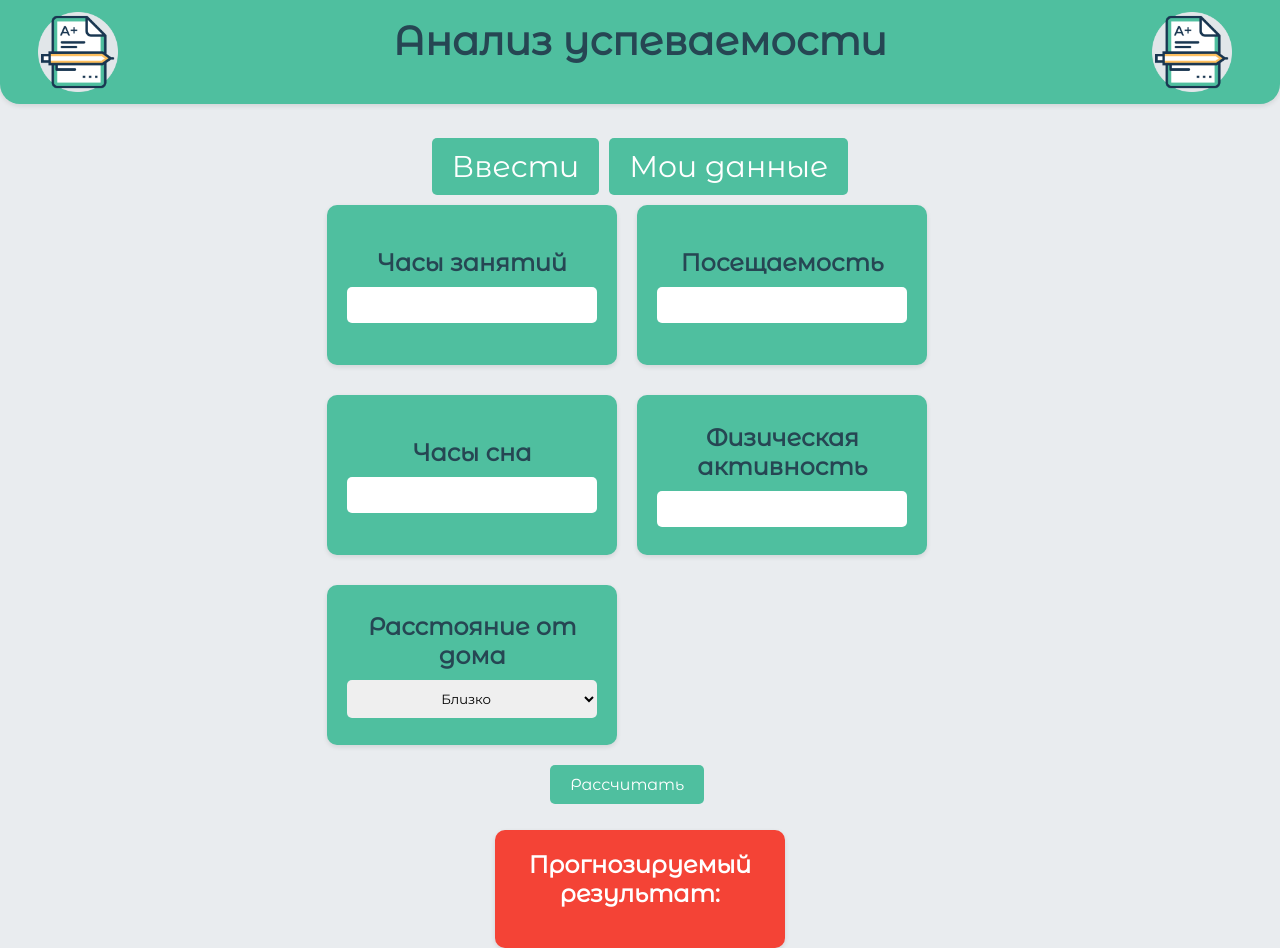
After one commit to DeOwl/hakaton, a Django app: page /user/ in a window 1280 px wide. The commit adds this page. Run offline with Django 5.2, Linux system fonts and the light colour scheme.

Commit message:
html_fix

```diff
--- a/main_app/views.py
+++ b/main_app/views.py
@@ -27,3 +27,24 @@ def ratePrediction(request):
     data = {'data':{'PredictedRating':PredictedRating, 'attendance':attendance, 'hours_studied':hours_studied, 'sleep_hours':sleep_hours,
     'physical_activity':physical_activity, 'home_distance':home_distance}}
     return render(request, 'neural_predict_page.html', data)
+
+def user_ratePrediction(request):
+    attendance = request.GET.get('attendance','')
+    print(attendance)
+    hours_studied = request.GET.get('hours_studied','')
+    print(hours_studied)
+    sleep_hours = request.GET.get('sleep_hours','')
+    print(sleep_hours)
+    physical_activity = request.GET.get('physical_activity','')
+    print(physical_activity)
+    home_distance = request.GET.get('home_distance','')
+    print(home_distance)
+    if attendance != "" and hours_studied != "" and sleep_hours != "" and physical_activity != "" and home_distance != "":
+
+        PredictedRating = neuralCalc(attendance, hours_studied, sleep_hours,
+        physical_activity, home_distance)
+    else:
+        PredictedRating = ""
+    data = {'data':{'PredictedRating':PredictedRating, 'attendance':attendance, 'hours_studied':hours_studied, 'sleep_hours':sleep_hours,
+    'physical_activity':physical_activity, 'home_distance':home_distance}}
+    return render(request, 'user_page.html', data)
--- a/static/style.css
+++ b/static/style.css
@@ -1,7 +1,7 @@
+*{
+    font-family: 'Montserrat Alternates', sans-serif;
+   }
 
-        *{
-            font-family: 'Neucha', cursive;
-        }
    body {
     background-color: #E9ECEF;
     display: flex;
@@ -9,67 +9,72 @@
     align-items: center;
     height: 100vh;
     margin: 0;
-
    }
 
    .container {
     display: grid;
-            grid-template-columns: repeat(3, 1fr);
+    grid-template-columns: repeat(2, 2fr);
     gap: 20px;
     justify-items: center;
     align-items: center;
    }
 
-        .card {
-            background-color:  #ADE8F4;
+   .card, .card-res {
+    background-color: #4FBF9F;
     padding: 20px;
     border-radius: 10px;
     box-shadow: 0px 2px 5px rgba(0, 0, 0, 0.1);
     width: 250px;
     text-align: center;
     margin-top: 10px;
+    height: 120px;
+    display: flex;
+    flex-direction: column;
+    justify-content: center;
+    align-items: center;
+   }
+   .card-res {
+    background-color: #e76f51;
+   }
+
+   .app_name {
+    font-size: 40px;
+    color: #264653;
+    font-weight: bold;
+    margin-bottom: 20px;
+    box-sizing: content-box;
    }
 
 
-        .app_name {
-            font-size: 40px;
-            color: #03045E;
-            margin-bottom: 10px;
-            margin-bottom: 20px;
-            box-sizing: content-box;
-
-
-        }
-
-        .title {
+   .title, .title-res {
     font-size: 24px;
-            color: #03045E;
+    color: #264653;
+    font-weight: bold;
     margin-bottom: 10px;
    }
-
+   .title-res {
+    color: #ffffff;
+   }
    .button {
     margin-top: 20px;
     padding: 10px 20px;
-            background-color: #03045E;
+    background-color: #4FBF9F;
     color: white;
     border: none;
     border-radius: 5px;
     cursor: pointer;
     font-size: 16px;
    }
-        .card-res {
-            background-color:  #03045E;
-            padding: 20px;
-            border-radius: 10px;
-            box-shadow: 0px 2px 5px rgba(0, 0, 0, 0.1);
-            width: 250px;
-            text-align: center;
+   .button-user {
     margin-top: 10px;
-        }
-        .title-res {
-            font-size: 24px;
-            color: #ffffff;
-            margin-bottom: 10px;
+    padding: 10px 20px;
+    background-color: #4FBF9F;
+    color: white;
+    border: none;
+    border-radius: 5px;
+    cursor: pointer;
+    font-size: 30px;
+
    }
 
    input[type="number"] {
@@ -80,7 +85,8 @@
     box-sizing: border-box;
     text-align: center;
    }
-        .selector{
+
+   .selector {
     width: 100%;
     padding: 10px;
     border: none;
@@ -89,8 +95,8 @@
     text-align: center;
    }
 
-        .header_back{
-            display:flex;
+   .header_back {
+    display: flex;
     box-shadow: 0px 2px 5px rgba(0, 0, 0, 0.1);
     flex-direction: row;
     width: 100%;
--- a/submittion/urls.py
+++ b/submittion/urls.py
@@ -16,9 +16,10 @@ Including another URLconf
 """
 from django.contrib import admin
 from django.urls import path
-from main_app.views import ratePrediction
+from main_app.views import ratePrediction, user_ratePrediction
 
 urlpatterns = [
     path('admin/', admin.site.urls),
     path('', ratePrediction, name='mainForm'),
+    path('user/', user_ratePrediction, name='userForm'),
 ]
--- a/templates/header.html
+++ b/templates/header.html
@@ -1,11 +1,11 @@
 {% load static %}
 {% block header %}
-<div class="header_back" class="header_back" style="background-color:#ADE8F4; width:100%;">
+<div class="header_back" style="background-color:#4FBF9F; width:100%; border-bottom-left-radius: 20px; border-bottom-right-radius: 20px;">
     <a href = "/" style ="width: 10vw;">
       <img src = "{% static 'logo.png' %}" style="height: 10vh; margin-top:1.5vh; margin-bottom:1.5vh;  margin-left:3vw">
     </a>
     <div class="app_name"  style="margin-top:2vh; margin-left: auto; margin-right: auto;">Анализ успеваемости</div>
-    <a href = "/" style ="width: 10vw;">
+    <a href = "user/" style ="width: 10vw;">
         <img src = "{% static 'logo.png' %}" style="height: 10vh; margin-top:1.5vh; margin-bottom:1.5vh;  margin-right:3vw">
     </a>
 </div>
--- /dev/null
+++ b/templates/user_page.html
@@ -0,0 +1,68 @@
+{% load static %}
+{% include 'header.html' %}
+<!DOCTYPE html>
+<html lang="en">
+<head>
+    <meta charset="UTF-8">
+    <meta name="viewport" content="width=device-width, initial-scale=1.0">
+    <title>Анализ успеваемости</title>
+    <link rel="stylesheet" type="text/css" href="{% static 'style.css' %}">
+    <link rel="preconnect" href="https://fonts.googleapis.com">
+    <link rel="preconnect" href="https://fonts.gstatic.com" crossorigin>
+    <link href="https://fonts.googleapis.com/css2?family=Montserrat+Alternates&display=swap" rel="stylesheet">
+
+</head>
+<body>
+    <div style="display: flex; align-items: center; gap: 10px;">
+        <input type="submit" value="Ввести" class="button-user">
+        <input type="submit" value="Мои данные" class="button-user">
+      </div>
+    <form action="." method="GET" style="margin-right:2%; display: flex; flex-direction: column; align-items: center;">
+        <div class="container">
+            <div class="card">
+                <div class="title">Часы занятий</div>
+                <input name="hours_studied" type="number" value="{{data.hours_studied}}" min = "0" max="50" required>
+            </div>
+            <div class="card">
+                <div class="title">Посещаемость</div>
+                <input name="attendance" type="number" value="{{data.attendance}}" min = "0" max = "100" required>
+            </div>
+            <div class="card">
+                <div class="title">Часы сна</div>
+                <input name="sleep_hours" type="number" value="{{data.sleep_hours}}" min = "0" max = "24" required>
+            </div>
+            <div class="card">
+                <div class="title">Физическая активность</div>
+                <input name="physical_activity" type="number" value="{{data.physical_activity}}" min = "0" max = "12" required>
+            </div>
+            <div class="card">
+                <div class="title">Расстояние от дома</div>
+                <select name="home_distance" class="selector" selected="{{data.home_distance}}">
+                    <option value="near" {% if data.home_distance == 'near' %} selected {%endif%}>Близко</option>
+                    <option value="moderate" {% if data.home_distance == 'moderate' %} selected {%endif%}>Средне</option>
+                    <option value="far" {% if data.home_distance == 'far' %} selected {%endif%}>Далеко</option>
+                </select>
+            </div>
+        </div>
+        <input type="submit" value="Рассчитать" class="button">
+    </form>
+    <div class="card-res" id="ratingCard">
+        <div class="title-res">Прогнозируемый результат:</div>
+        <div class="title-res" id="ratingValue">{{data.PredictedRating}}</div>
+      </div>
+
+      <script>
+        const ratingCard = document.getElementById('ratingCard');
+        const ratingValue = document.getElementById('ratingValue');
+        const rating = parseFloat(ratingValue.textContent);
+
+        if (rating >= 75) {
+          ratingCard.style.backgroundColor = '#4CAF50'; // Green
+        } else if (rating >= 55) {
+          ratingCard.style.backgroundColor = '#FFC107'; // Yellow
+        } else {
+          ratingCard.style.backgroundColor = '#F44336'; // Red
+        }
+      </script>
+</body>
+</html>
```
Also changed, not shown: templates/neural_predict_page.html (+21 -5 lines). Lines whose indentation alone changed are shown as unchanged.
